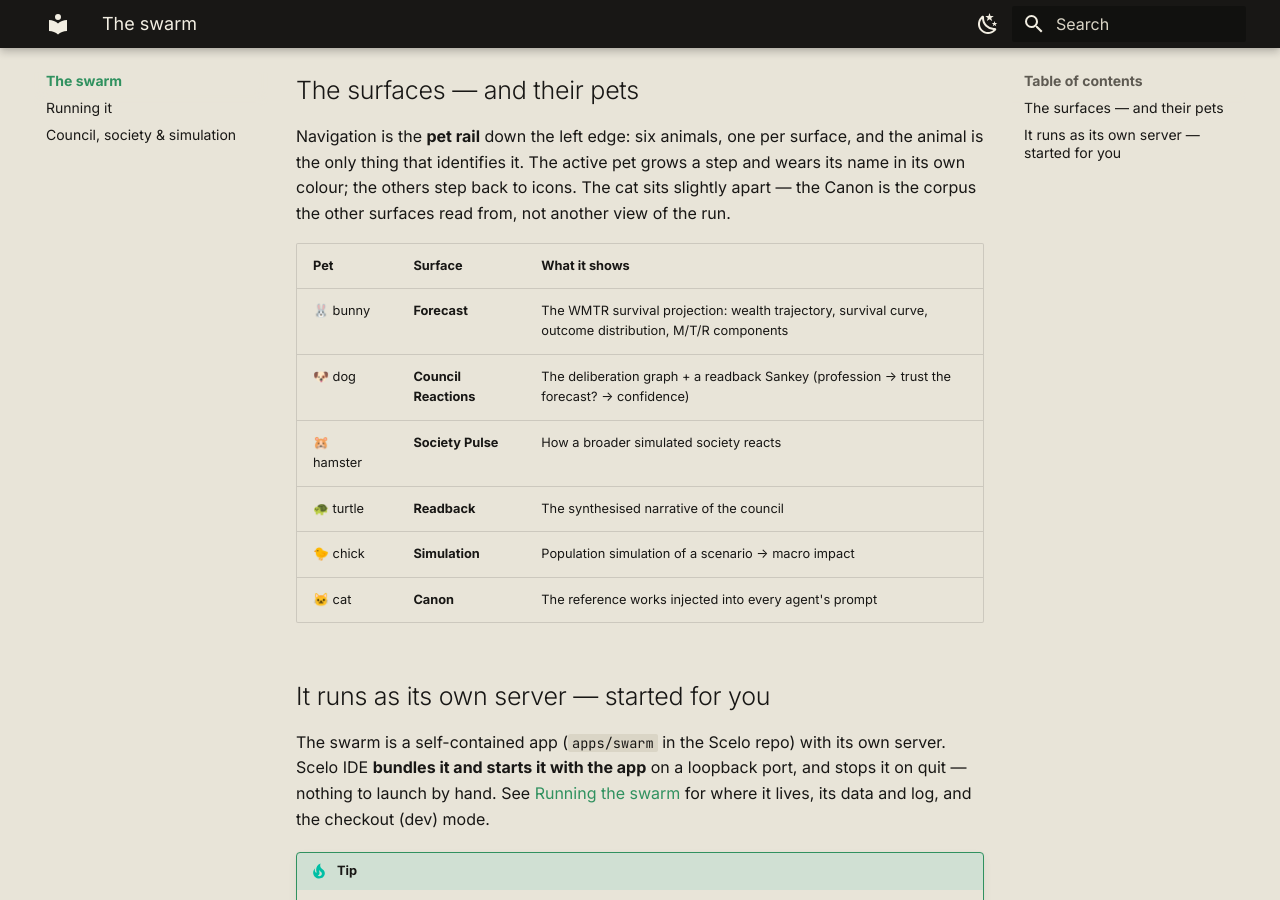
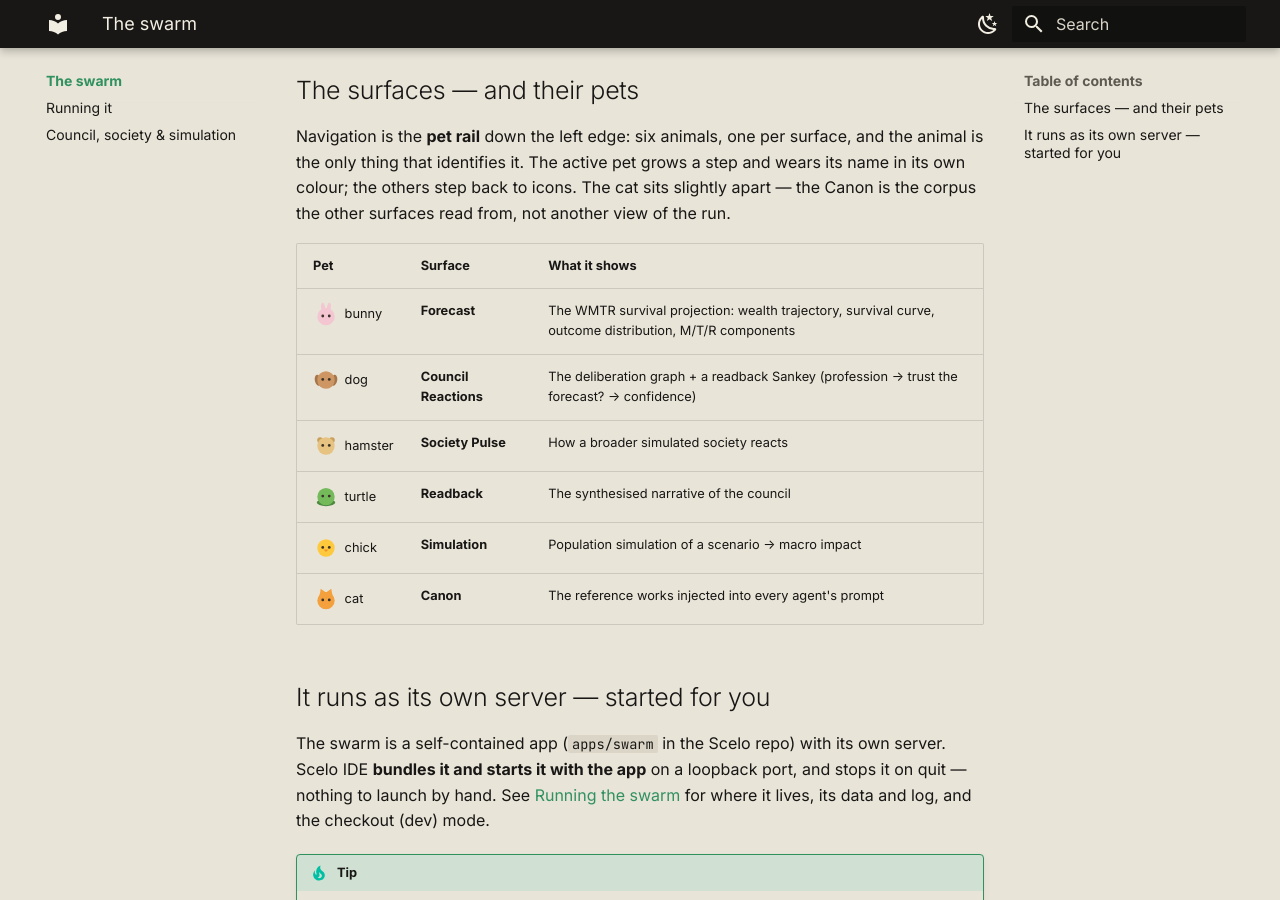
Before and after one commit to intelligentactuaries/scelo, an MkDocs documentation site: the page built from docs/docs/swarm/index.md, in a window 1280 px wide and 900 px high, scrolled down 1141 px. Built offline with MkDocs 1.6.1 and Material for MkDocs 9.7.7, drawn with Linux system fonts in a browser that asks for light colours.

Commit message:
docs(swarm): the surfaces table wears the real pets, not emoji
The app's own SVGs at word scale, one term with their name (nowrap).

Co-Authored-By: Claude Fable 5 <noreply@anthropic.com>

```diff
--- a/docs/docs/stylesheets/extra.css
+++ b/docs/docs/stylesheets/extra.css
@@ -181,3 +181,17 @@
   font-size: 0.74rem;
   color: var(--md-default-fg-color--lighter);
 }
+
+/* The pet icons inline in prose (the surfaces table): the app's own SVGs
+   at word scale, sitting on the text baseline's middle. */
+img.pet-inline {
+  width: 26px;
+  height: 26px;
+  vertical-align: middle;
+  margin-right: 2px;
+}
+
+/* A pet and its name are one term: never split them across lines. */
+.md-typeset td:has(> img.pet-inline) {
+  white-space: nowrap;
+}
--- a/docs/docs/swarm/index.md
+++ b/docs/docs/swarm/index.md
@@ -26,12 +26,12 @@ other surfaces read from, not another view of the run.
 
 | Pet | Surface | What it shows |
 | --- | --- | --- |
-| 🐰 bunny | **Forecast** | The WMTR survival projection: wealth trajectory, survival curve, outcome distribution, M/T/R components |
-| 🐶 dog | **Council Reactions** | The deliberation graph + a readback Sankey (profession → trust the forecast? → confidence) |
-| 🐹 hamster | **Society Pulse** | How a broader simulated society reacts |
-| 🐢 turtle | **Readback** | The synthesised narrative of the council |
-| 🐤 chick | **Simulation** | Population simulation of a scenario → macro impact |
-| 🐱 cat | **Canon** | The reference works injected into every agent's prompt |
+| ![bunny](../assets/img/pets/bunny.svg){ .pet-inline } bunny | **Forecast** | The WMTR survival projection: wealth trajectory, survival curve, outcome distribution, M/T/R components |
+| ![dog](../assets/img/pets/dog.svg){ .pet-inline } dog | **Council Reactions** | The deliberation graph + a readback Sankey (profession → trust the forecast? → confidence) |
+| ![hamster](../assets/img/pets/hamster.svg){ .pet-inline } hamster | **Society Pulse** | How a broader simulated society reacts |
+| ![turtle](../assets/img/pets/turtle.svg){ .pet-inline } turtle | **Readback** | The synthesised narrative of the council |
+| ![chick](../assets/img/pets/chick.svg){ .pet-inline } chick | **Simulation** | Population simulation of a scenario → macro impact |
+| ![cat](../assets/img/pets/cat.svg){ .pet-inline } cat | **Canon** | The reference works injected into every agent's prompt |
 
 ## It runs as its own server — started for you
 
```
